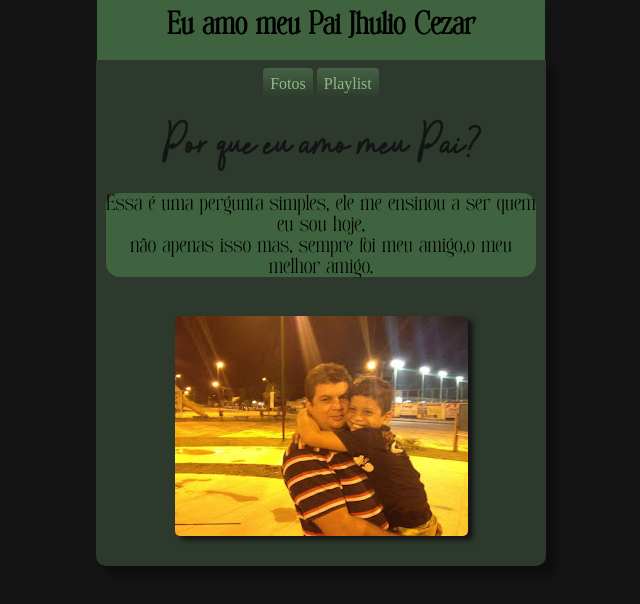
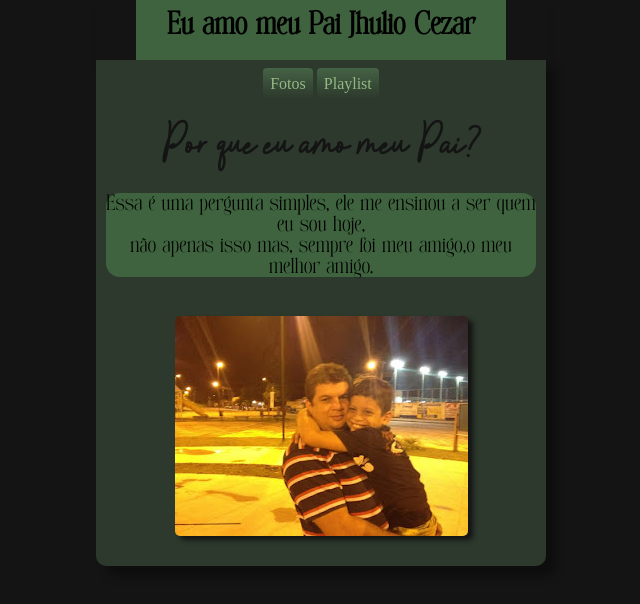
Before and after one commit to kawecz/eu-amo-meu-pai, a plain HTML site: page index.html in a window 1280 px wide. Shown: the whole page, without its empty margins (319-959 px from the left). Drawn offline with Linux system fonts and the light colour scheme; files whose address does not match are found by name.

Commit message:
update do header h1

```diff
--- a/style.css
+++ b/style.css
@@ -24,7 +24,7 @@ header {
 header > h1 {
     padding-top: 10px;
     margin:auto;
-    max-width: 670px;
+    width:  370px;
     height: 50px;
     border-radius: 0px;
 }
```
